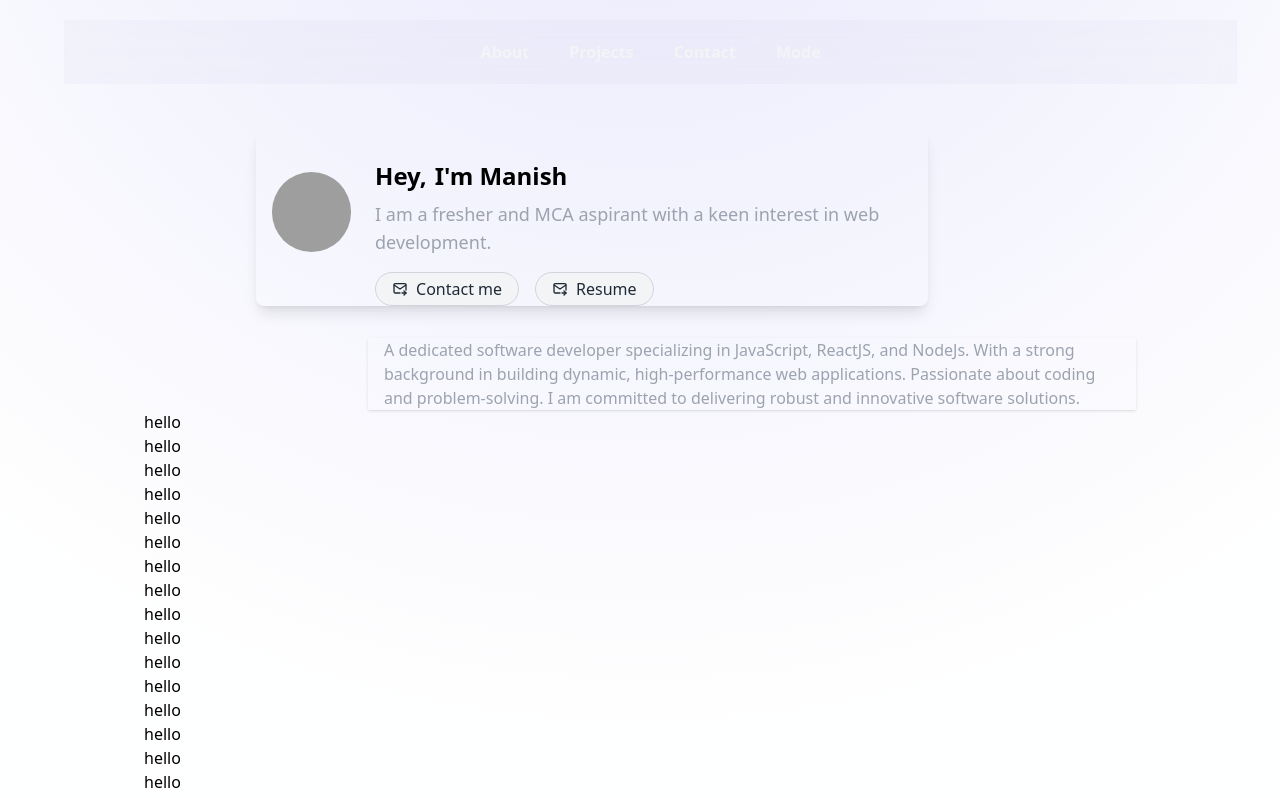
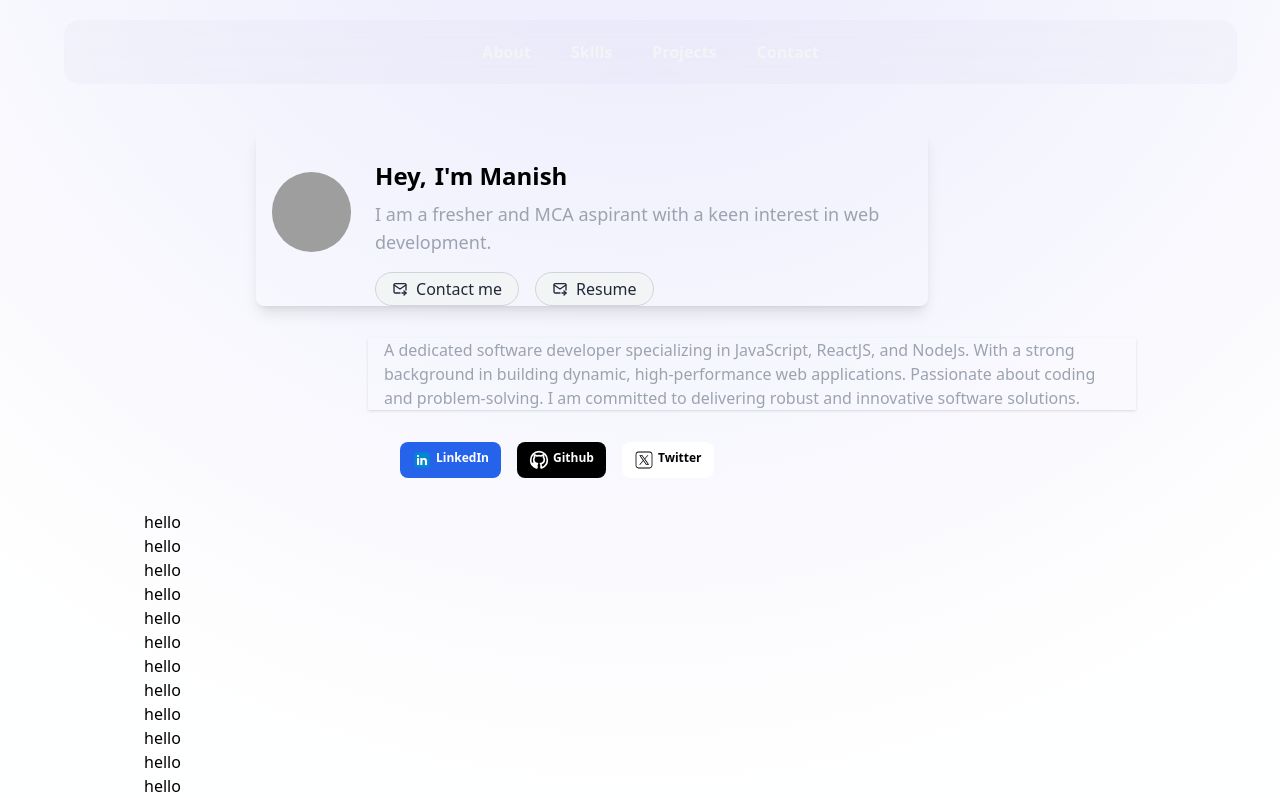
Before and after one commit to manish-107/manish-portfolio, a React (Vite) app: page / in a window 1280 px wide. Shown: the top 798 px of the page. Built offline with nearby package versions, Linux system fonts and the light colour scheme; grey boxes are pictures that could not be loaded.

Commit message:
social media linked

```diff
--- a/src/components/DetailsBar.tsx
+++ b/src/components/DetailsBar.tsx
@@ -2,14 +2,62 @@
 const DetailsBar = () => {
   return (
     <div className="ml-0 md:ml-56">
+      <a className="block max-w-3xl shadow bg-transparent-lg">
+        <p className="pl-4 pr-4 font-normal text-gray-400">
+          A dedicated software developer specializing in JavaScript, ReactJS, and NodeJs. With a strong background in building dynamic, high-performance web applications. Passionate about coding and problem-solving. I am committed to delivering robust and innovative software solutions.
+        </p>
+      </a>
 
-<a className="block max-w-3xl shadow bg-transparent-lg">
-  <p className="pl-4 pr-4 font-normal text-gray-400">A dedicated software developer specializing in JavaScript, ReactJS, and NodeJs. With a strong background in building dynamic, high-performance web applications. Passionate about coding and problem-solving. I am committed to delivering robust and innovative software solutions.</p>
-</a>
+      <section className="flex flex-col md:flex-row">
+        <div className="flex m-6">
+          <div className="flex flex-wrap justify-center font-semibold ">
 
 
+            <button  className="flex flex-row self-center px-3 py-2 mx-2 my-2 text-xs text-center text-white bg-blue-600 rounded-lg">
+              <svg
+                className="mr-1"
+                xmlns="http://www.w3.org/2000/svg"
+                x="0px"
+                y="0px"
+                width="20"
+                height="20"
+                viewBox="0 0 48 48"
+                fill="none"
+              >
+                <path fill="#0288D1" d="M42,37c0,2.762-2.238,5-5,5H11c-2.761,0-5-2.238-5-5V11c0-2.762,2.239-5,5-5h26c2.762,0,5,2.238,5,5V37z"></path>
+                <path fill="#FFF" d="M12 19H17V36H12zM14.485 17h-.028C12.965 17 12 15.888 12 14.499 12 13.08 12.995 12 14.514 12c1.521 0 2.458 1.08 2.486 2.499C17 15.887 16.035 17 14.485 17zM36 36h-5v-9.099c0-2.198-1.225-3.698-3.192-3.698-1.501 0-2.313 1.012-2.707 1.99C24.957 25.543 25 26.511 25 27v9h-5V19h5v2.616C25.721 20.5 26.85 19 29.738 19c3.578 0 6.261 2.25 6.261 7.274L36 36 36 36z"></path>
+              </svg>
+              <a href='https://www.linkedin.com/in/manish-kulal-96518a2b5/'>LinkedIn</a>
+            </button>
+ <button className="flex flex-row self-center px-3 py-2 mx-2 mr-2 text-xs text-center text-white bg-black rounded-lg">
+              <svg
+                className="mr-1"
+                xmlns="http://www.w3.org/2000/svg"
+                width="20"
+                height="20"
+                viewBox="0 0 24 24"
+                strokeWidth="2"
+                stroke="currentColor"
+                fill="none"
+                strokeLinecap="round"
+                strokeLinejoin="round"
+              >
+                <path stroke="none" d="M0 0h24v24H0z" fill="none"></path>
+                <path d="M12 2c-5.523 0 -10 4.477 -10 10c0 4.418 2.865 8.167 6.839 9.489c.5 .092 .682 -.217 .682 -.483c0 -.237 -.009 -.868 -.014 -1.703c-2.782 .604 -3.369 -1.34 -3.369 -1.34c-.454 -1.155 -1.11 -1.463 -1.11 -1.463c-.908 -.62 .069 -.607 .069 -.607c1.003 .07 1.531 1.031 1.531 1.031c.892 1.529 2.341 1.088 2.91 .832c.092 -.647 .349 -1.088 .635 -1.338c-2.22 -.252 -4.555 -1.11 -4.555 -4.942c0 -1.091 .39 -1.982 1.029 -2.68c-.103 -.253 -.446 -1.272 .098 -2.65c0 0 .84 -.269 2.75 1.026a9.562 9.562 0 0 1 2.5 -.336c.849 .004 1.705 .115 2.5 .336c1.91 -1.295 2.75 -1.026 2.75 -1.026c.545 1.378 .202 2.397 .1 2.65c.64 .698 1.028 1.589 1.028 2.68c0 3.842 -2.337 4.687 -4.565 4.932c.359 .309 .678 .919 .678 1.853c0 1.337 -.012 2.417 -.012 2.746c0 .269 .18 .579 .688 .481c3.974 -1.322 6.839 -5.071 6.839 -9.489c0 -5.523 -4.477 -10 -10 -10z"></path>
+              </svg>
+              <a href='https://github.com/manish-107'>Github</a>
+            </button>
+            <button className="flex flex-row self-center px-3 py-2 mx-2 my-2 text-xs text-center text-black bg-white rounded-lg">
+             <svg xmlns="http://www.w3.org/2000/svg" className='p-0 mr-1' x="0px" y="0px" width="20" height="20" viewBox="0 0 50 50">
+<path d="M 11 4 C 7.1456661 4 4 7.1456661 4 11 L 4 39 C 4 42.854334 7.1456661 46 11 46 L 39 46 C 42.854334 46 46 42.854334 46 39 L 46 11 C 46 7.1456661 42.854334 4 39 4 L 11 4 z M 11 6 L 39 6 C 41.773666 6 44 8.2263339 44 11 L 44 39 C 44 41.773666 41.773666 44 39 44 L 11 44 C 8.2263339 44 6 41.773666 6 39 L 6 11 C 6 8.2263339 8.2263339 6 11 6 z M 13.085938 13 L 22.308594 26.103516 L 13 37 L 15.5 37 L 23.4375 27.707031 L 29.976562 37 L 37.914062 37 L 27.789062 22.613281 L 36 13 L 33.5 13 L 26.660156 21.009766 L 21.023438 13 L 13.085938 13 z M 16.914062 15 L 19.978516 15 L 34.085938 35 L 31.021484 35 L 16.914062 15 z"></path>
+</svg>
+              <a href='https://twitter.com/Mani_xsh'>Twitter</a>
+            </button>
+          </div>
+        </div>
+      </section>
     </div>
-  )
+  );
 }
 
-export default DetailsBar
+export default DetailsBar;
--- a/src/components/Nav.tsx
+++ b/src/components/Nav.tsx
@@ -1,11 +1,11 @@
 const Nav = () => {
   return (
-   <header className="fixed z-50 flex items-center justify-center w-11/12 p-5 m-5 mx-auto mb-56 ml-5 text-gray-100 rounded-sm bg-opacity-5 md:ml-16 bg-slate-400 backdrop-blur-md">
+   <header className="fixed z-50 flex items-center justify-center w-11/12 p-5 m-5 mx-auto mb-56 ml-5 text-gray-100 rounded-2xl bg-opacity-5 md:ml-16 bg-slate-400 backdrop-blur-md">
      <div className="flex space-x-5 font-semibold md:font-extrabold md:space-x-10">
        <div>About</div>
+       <div>Skills</div>
        <div>Projects</div>
        <div>Contact</div>
-       <div>Mode</div>
      </div>
    </header>
   );
```
